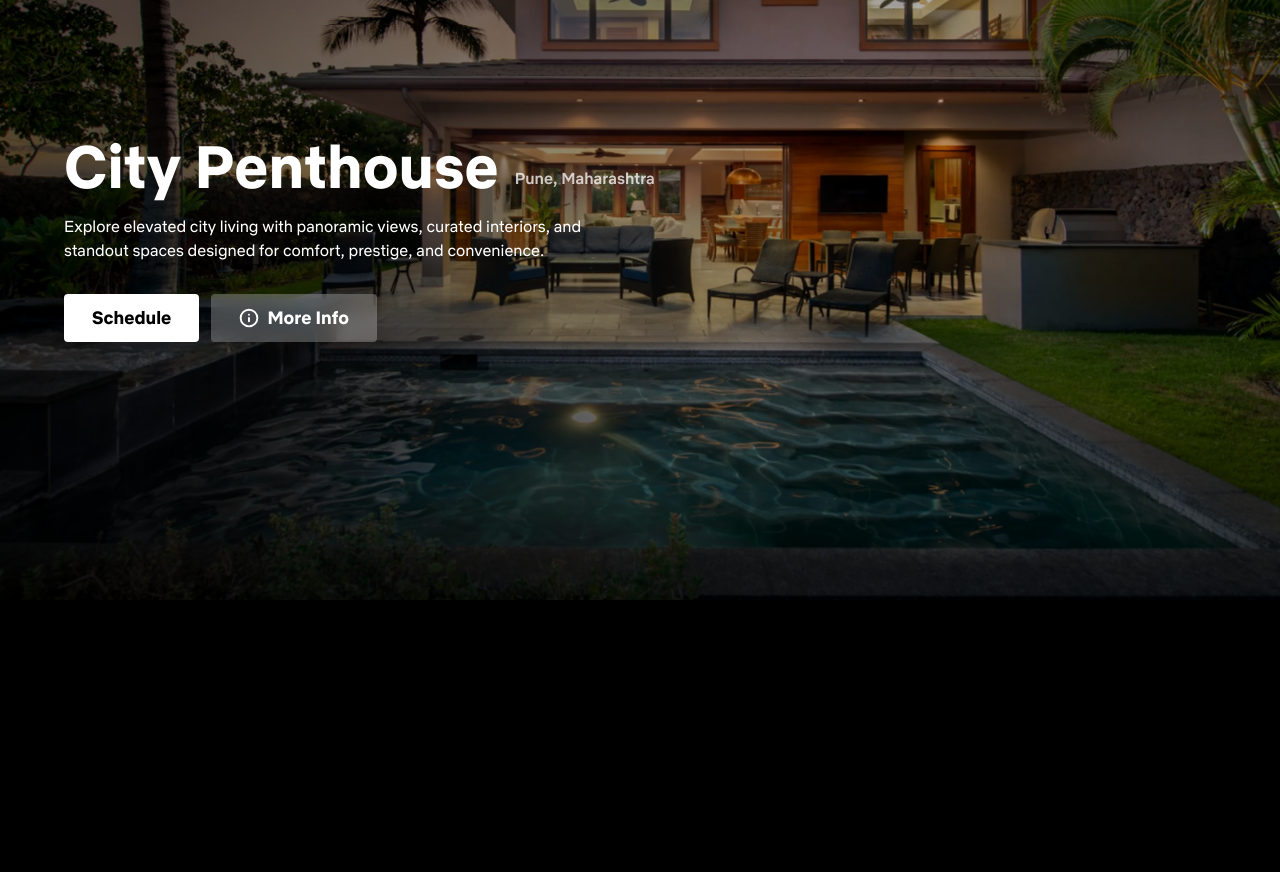
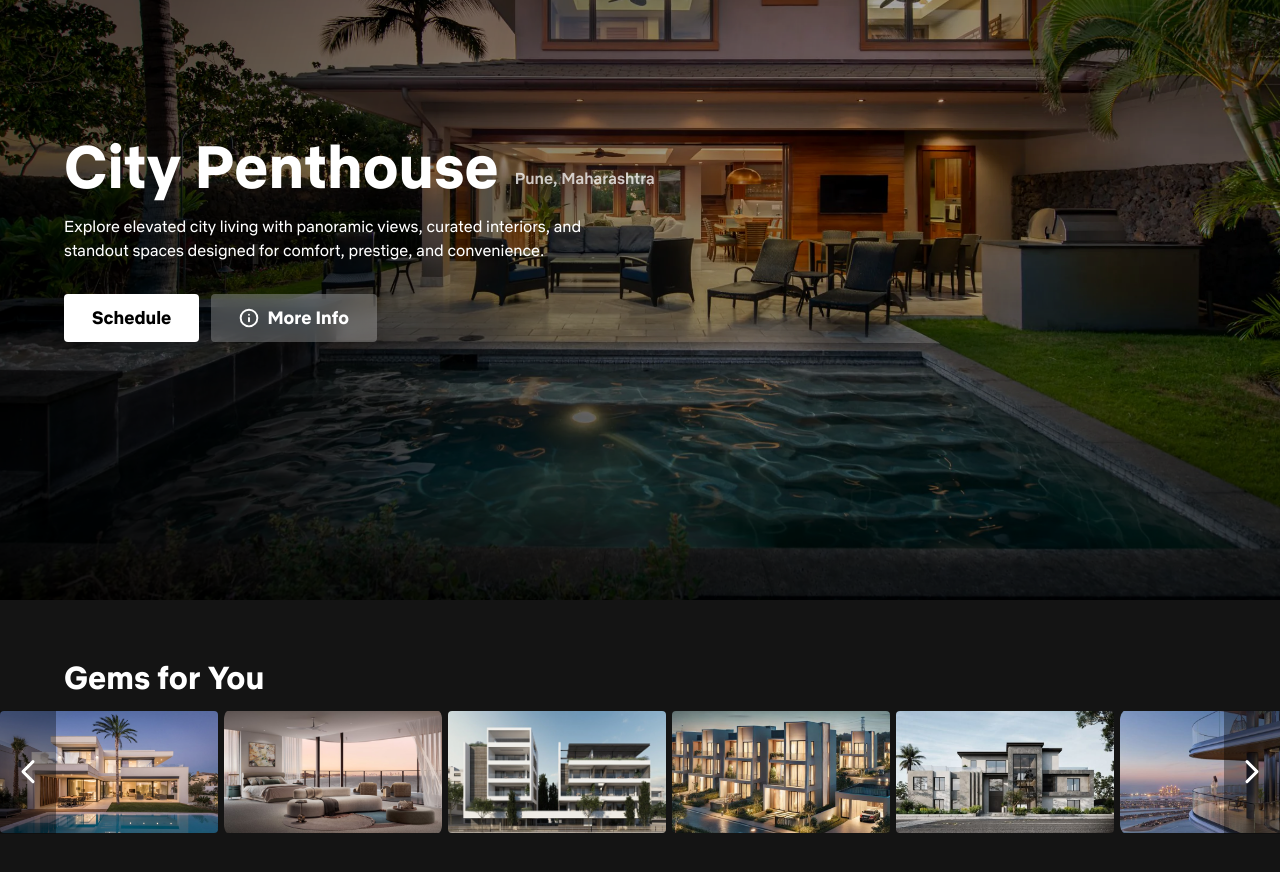
Before and after one commit to amandhakate27/netflix-RedFinix--real-estate-work, a React (Vite) app: page /home in a window 1280 px wide. Shown: the part 200-1072 px from the top of the page. Before the commit the page ends 800 px from the top, so only its background shows below. Built offline with nearby package versions, Linux system fonts and the light colour scheme.

Commit message:
adding slider 1

```diff
--- a/src/components/common/PropertyCard.jsx
+++ b/src/components/common/PropertyCard.jsx
@@ -4,7 +4,7 @@
   return (
     <article
       onClick={() => onClick(card)}
-      className="group relative w-full cursor-pointer overflow-visible p-3 transition-transform duration-500 ease-[cubic-bezier(0.22,1,0.36,1)] hover:scale-[1.035] will-change-transform motion-reduce:transform-none"
+      className="group relative w-full cursor-pointer overflow-visible p-3 transition-transform duration-500 ease-[cubic-bezier(0.22,1,0.36,1)] will-change-transform motion-reduce:transform-none"
     >
       <div className="relative w-full overflow-hidden rounded-xl" style={{ paddingBottom: "146%" }}>
         <img src={card.image} alt={card.title} className="absolute inset-0 h-full w-full object-cover" />
--- a/src/pages/Home.jsx
+++ b/src/pages/Home.jsx
@@ -1,12 +1,29 @@
 import { useEffect, useMemo, useRef, useState } from "react";
 import { NavLink, useLocation } from "react-router-dom";
-import { ChevronDown, Info, Menu, Search, X } from "lucide-react";
+import { ChevronDown, ChevronLeft, ChevronRight, Info, Menu, Search, X } from "lucide-react";
 import redFinixLogo from "../assets/images/redFinixLogo.png";
 import profilePhotoRed from "../assets/images/profilePhotoRed.jpg";
 import heroSlide1 from "../assets/images/HeroSlide1.png";
 import heroSlide2 from "../assets/images/HeroSlide2.avif";
 import heroSlide3 from "../assets/images/HeroSlide3.avif";
 import heroSlide4 from "../assets/images/HeroSlide4.avif";
+import villa1Slide1 from "../assets/images/villa1Slide1.png";
+import villa2Slide1 from "../assets/images/villa2Slide1.png";
+import villa3Slide1 from "../assets/images/villa3Slide1.png";
+import villa4Slide1 from "../assets/images/villa4Slide1.png";
+import apartment1Slide1 from "../assets/images/apartment1Slide1.png";
+import apartment2Slide1 from "../assets/images/apartment2Slide1.png";
+import apartment3Slide1 from "../assets/images/apartment3Slide1.png";
+import apartment4Slide1 from "../assets/images/apartment4Slide1.png";
+import townhouse1Slide1 from "../assets/images/townhouse1Slide1.png";
+import townhouse2Slide1 from "../assets/images/townhouse2Slide1.png";
+import townhouse3Slide1 from "../assets/images/townhouse3Slide1.png";
+import townhouse4Slide1 from "../assets/images/townhouse4Slide1.png";
+import townhouse5Slide1 from "../assets/images/townhouse5Slide1.png";
+import penthouse1Slide1 from "../assets/images/penthouse1Slide1.png";
+import penthouse2Slide1 from "../assets/images/penthouse2Slide1.png";
+import penthouse3Slide1 from "../assets/images/penthouse3Slide1.png";
+import penthouse4Slide1 from "../assets/images/penthouse4Slide1.png";
 
 const navLinks = [
     { label: "Home", to: "/home" },
@@ -17,6 +34,9 @@
 ];
 const SLIDE_DURATION = 7000;
 const CONTENT_FADE_DELAY = 600;
+const PREVIEW_CARD_WIDTH = 217.94;
+const PREVIEW_CARD_HEIGHT = 122.71;
+const PREVIEW_CARD_GAP = 6;
 
 const heroSlides = [
     {
@@ -89,6 +109,26 @@
     },
 ];
 
+const previewSlides = [
+    villa1Slide1,
+    penthouse2Slide1,
+    apartment3Slide1,
+    townhouse1Slide1,
+    villa2Slide1,
+    penthouse4Slide1,
+    apartment1Slide1,
+    townhouse4Slide1,
+    villa4Slide1,
+    apartment4Slide1,
+    penthouse1Slide1,
+    townhouse2Slide1,
+    villa3Slide1,
+    penthouse3Slide1,
+    apartment2Slide1,
+    townhouse5Slide1,
+    townhouse3Slide1,
+];
+
 const contentBaseClass =
     "transform-gpu transition-all duration-1000 [transition-timing-function:cubic-bezier(0.16,1,0.3,1)]";
 const navBaseClass = "text-sm transition-colors duration-200 hover:text-[#b3b3b3]";
@@ -101,6 +141,7 @@
     const [selectedSlide, setSelectedSlide] = useState(null);
     const timeoutRef = useRef(null);
     const intervalRef = useRef(null);
+    const previewRowRef = useRef(null);
 
     const currentSlide = useMemo(() => heroSlides[activeIndex], [activeIndex]);
 
@@ -157,6 +198,15 @@
         };
     }, [selectedSlide]);
 
+    const scrollPreviewRow = (direction) => {
+        if (!previewRowRef.current) return;
+        const scrollAmount = (PREVIEW_CARD_WIDTH * 4) + (PREVIEW_CARD_GAP * 4);
+        previewRowRef.current.scrollBy({
+            left: direction === "next" ? scrollAmount : -scrollAmount,
+            behavior: "smooth",
+        });
+    };
+
     const renderNavItem = (link) => {
         if (link.to) {
             const isActive = location.pathname === link.to;
@@ -187,6 +237,15 @@
                         from { transform: scale(1); }
                         to { transform: scale(1.08); }
                     }
+
+                    .home-preview-scroll {
+                        scrollbar-width: none;
+                        -ms-overflow-style: none;
+                    }
+
+                    .home-preview-scroll::-webkit-scrollbar {
+                        display: none;
+                    }
                 `}
             </style>
 
@@ -210,15 +269,14 @@
                     <div className="flex items-center justify-between gap-4">
                         <div className="flex min-w-0 items-center gap-2 lg:gap-8">
                             <img src={redFinixLogo} alt="Redfinix" className="w-28 sm:w-32 lg:w-36" />
-                            {/* Browse button for mobile/tablet, right after logo, less gap */}
                             <button
                                 type="button"
                                 onClick={() => setIsMenuOpen((currentState) => !currentState)}
-                                className="flex items-center gap-1 text-white font-normal text-base px-1 py-1 ml-0 rounded focus:outline-none focus:ring-0 focus:border-0 bg-transparent lg:hidden"
+                                className="ml-0 flex items-center gap-1 rounded bg-transparent px-1 py-1 text-base font-normal text-white focus:border-0 focus:outline-none focus:ring-0 lg:hidden"
                                 aria-label="Browse navigation"
                             >
                                 Browse
-                                <ChevronDown className={`h-4 w-4 transition-transform duration-200 ${isMenuOpen ? 'rotate-180' : ''}`} strokeWidth={2.2} />
+                                <ChevronDown className={`h-4 w-4 transition-transform duration-200 ${isMenuOpen ? "rotate-180" : ""}`} strokeWidth={2.2} />
                             </button>
                             <nav className="hidden lg:flex lg:items-center lg:gap-7 xl:gap-8">
                                 {navLinks.map(renderNavItem)}
@@ -244,8 +302,8 @@
                     </div>
 
                     {isMenuOpen && (
-                        <div className="fixed top-0 left-0 w-1/2 max-w-xs bg-black/70 backdrop-blur-[6px] shadow-2xl z-40 animate-fadeInDown rounded-r-lg border-r border-white/10 lg:hidden" style={{ height: `calc(${navLinks.length} * 3.5rem + 6rem)` }}>
-                            <nav className="flex flex-col gap-6 text-lg font-medium pt-24 items-center justify-center">
+                        <div className="fixed left-0 top-0 z-40 h-[calc(5*3.5rem+6rem)] w-1/2 max-w-xs rounded-r-lg border-r border-white/10 bg-black/70 shadow-2xl backdrop-blur-[6px] lg:hidden">
+                            <nav className="flex flex-col items-center justify-center gap-6 pt-24 text-lg font-medium">
                                 {navLinks.map(renderNavItem)}
                             </nav>
                         </div>
@@ -254,9 +312,10 @@
 
                 <div className="relative z-10 flex h-full items-center px-4 pb-20 pt-8 sm:px-8 sm:pb-24 sm:pt-12 lg:px-16 lg:pb-28 lg:pt-16">
                     <div className="max-w-xl lg:max-w-2xl">
-                        <div className="flex flex-row flex-wrap items-end gap-2 mt-4 w-full">
-                            <h1 className={`${contentBaseClass} text-3xl font-bold leading-[0.95] text-white sm:text-4xl lg:text-5xl xl:text-6xl ${contentVisible ? "translate-y-0 opacity-100" : "translate-y-[15px] opacity-0"}`}
-                                style={{ wordBreak: 'break-word' }}>
+                        <div className="mt-4 flex w-full flex-row flex-wrap items-end gap-2">
+                            <h1
+                                className={`${contentBaseClass} break-words text-3xl font-bold leading-[0.95] text-white sm:text-4xl lg:text-5xl xl:text-6xl ${contentVisible ? "translate-y-0 opacity-100" : "translate-y-[15px] opacity-0"}`}
+                            >
                                 {(() => {
                                     switch (activeIndex) {
                                         case 0: return "Luxury Villa";
@@ -267,27 +326,82 @@
                                     }
                                 })()}
                             </h1>
-                            <span className="font-medium text-white/75 text-base ml-2 mb-1" style={{}}>{currentSlide.location}</span>
+                            <span className="mb-1 ml-2 text-base font-medium text-white/75">{currentSlide.location}</span>
                         </div>
-                        <p className={`${contentBaseClass} delay-200 mt-5 max-w-full sm:max-w-xl break-words text-sm sm:text-base font-normal text-white leading-snug ${contentVisible ? "translate-y-0 opacity-100" : "translate-y-[15px] opacity-0"}`}
-                            style={{ fontSize: '1rem', lineHeight: '1.5', display: '-webkit-box', WebkitLineClamp: 2, WebkitBoxOrient: 'vertical', overflow: 'hidden', whiteSpace: 'normal' }}>
+                        <p
+                            className={`${contentBaseClass} delay-200 mt-5 max-w-full break-words text-sm font-normal leading-snug text-white sm:max-w-xl sm:text-base ${contentVisible ? "translate-y-0 opacity-100" : "translate-y-[15px] opacity-0"}`}
+                            style={{
+                                fontSize: "1rem",
+                                lineHeight: "1.5",
+                                display: "-webkit-box",
+                                WebkitLineClamp: 2,
+                                WebkitBoxOrient: "vertical",
+                                overflow: "hidden",
+                                whiteSpace: "normal",
+                            }}
+                        >
                             {currentSlide.description}
                         </p>
 
                         <div className={`${contentBaseClass} delay-[400ms] mt-7 flex flex-wrap items-center gap-3 sm:mt-8 ${contentVisible ? "translate-y-0 opacity-100" : "translate-y-[15px] opacity-0"}`}>
-                            <button type="button" className="inline-flex h-11 items-center justify-center gap-2 rounded bg-white px-6 text-base font-semibold text-black transition hover:bg-white/85 sm:h-12 sm:px-7 sm:text-lg" style={{ paddingTop: '6px', paddingBottom: '6px' }}>
+                            <button type="button" className="inline-flex h-11 items-center justify-center gap-2 rounded bg-white px-6 text-base font-semibold text-black transition hover:bg-white/85 sm:h-12 sm:px-7 sm:text-lg" style={{ paddingTop: "6px", paddingBottom: "6px" }}>
                                 Schedule
                             </button>
                             <button
                                 type="button"
                                 onClick={() => setSelectedSlide(currentSlide)}
                                 className="inline-flex h-11 items-center justify-center gap-2 rounded bg-white/25 px-6 text-base font-semibold text-white backdrop-blur-sm transition hover:bg-white/35 sm:h-12 sm:px-7 sm:text-lg"
-                                style={{ paddingTop: '6px', paddingBottom: '6px' }}>
+                                style={{ paddingTop: "6px", paddingBottom: "6px" }}
+                            >
                                 <Info className="h-5 w-5" strokeWidth={2.3} />
                                 More Info
                             </button>
                         </div>
                     </div>
+                </div>
+            </section>
+
+            <section className="relative bg-[#141414] px-0 pb-10 pt-10 text-white sm:pt-12 lg:pt-14">
+                <div className="px-4 sm:px-8 lg:px-16">
+                    <h2 className="mb-3 text-2xl font-bold text-white sm:text-[2rem]">Gems for You</h2>
+                </div>
+
+                <div className="relative">
+                    <button
+                        type="button"
+                        onClick={() => scrollPreviewRow("prev")}
+                        className="absolute left-0 top-1/2 z-20 flex h-[122.71px] w-14 -translate-y-1/2 items-center justify-center bg-black/35 text-white transition hover:bg-black/55"
+                        aria-label="Previous previews"
+                    >
+                        <ChevronLeft className="h-10 w-10" strokeWidth={1.8} />
+                    </button>
+
+                    <div
+                        ref={previewRowRef}
+                        className="home-preview-scroll overflow-x-auto overflow-y-hidden px-0"
+                    >
+                        <div className="flex min-w-max gap-[6px] px-0">
+                            {previewSlides.map((image, index) => (
+                                <button
+                                    key={`${image}-${index}`}
+                                    type="button"
+                                    className="shrink-0 overflow-hidden rounded-sm transition-transform duration-300"
+                                    style={{ width: `${PREVIEW_CARD_WIDTH}px`, height: `${PREVIEW_CARD_HEIGHT}px` }}
+                                >
+                                    <img src={image} alt={`Property preview ${index + 1}`} className="h-full w-full object-cover" />
+                                </button>
+                            ))}
+                        </div>
+                    </div>
+
+                    <button
+                        type="button"
+                        onClick={() => scrollPreviewRow("next")}
+                        className="absolute right-0 top-1/2 z-20 flex h-[122.71px] w-14 -translate-y-1/2 items-center justify-center bg-black/35 text-white transition hover:bg-black/55"
+                        aria-label="Next previews"
+                    >
+                        <ChevronRight className="h-10 w-10" strokeWidth={1.8} />
+                    </button>
                 </div>
             </section>
 
@@ -313,10 +427,10 @@
                                     {selectedSlide.title}
                                 </h2>
                                 <div className="mt-3 flex items-center gap-2">
-                                    <button type="button" className="inline-flex items-center justify-center rounded bg-white text-[0.85rem] font-semibold text-black transition hover:bg-white/85" style={{ height: '1.7rem', paddingTop: '1px', paddingBottom: '1px', paddingLeft: '10px', paddingRight: '10px', minHeight: 'unset', lineHeight: '1.1' }}>
+                                    <button type="button" className="inline-flex items-center justify-center rounded bg-white text-[0.85rem] font-semibold text-black transition hover:bg-white/85" style={{ height: "1.7rem", paddingTop: "1px", paddingBottom: "1px", paddingLeft: "10px", paddingRight: "10px", minHeight: "unset", lineHeight: "1.1" }}>
                                         Schedule
                                     </button>
-                                    <button type="button" className="inline-flex items-center justify-center rounded-full border border-white/45 text-white transition hover:border-white" aria-label="Info" style={{ height: '1.7rem', width: '1.7rem', paddingTop: '1px', paddingBottom: '1px', minHeight: 'unset', lineHeight: '1.1' }}>
+                                    <button type="button" className="inline-flex items-center justify-center rounded-full border border-white/45 text-white transition hover:border-white" aria-label="Info" style={{ height: "1.7rem", width: "1.7rem", paddingTop: "1px", paddingBottom: "1px", minHeight: "unset", lineHeight: "1.1" }}>
                                         <Info className="h-3 w-3" strokeWidth={1.6} />
                                     </button>
                                 </div>
```
